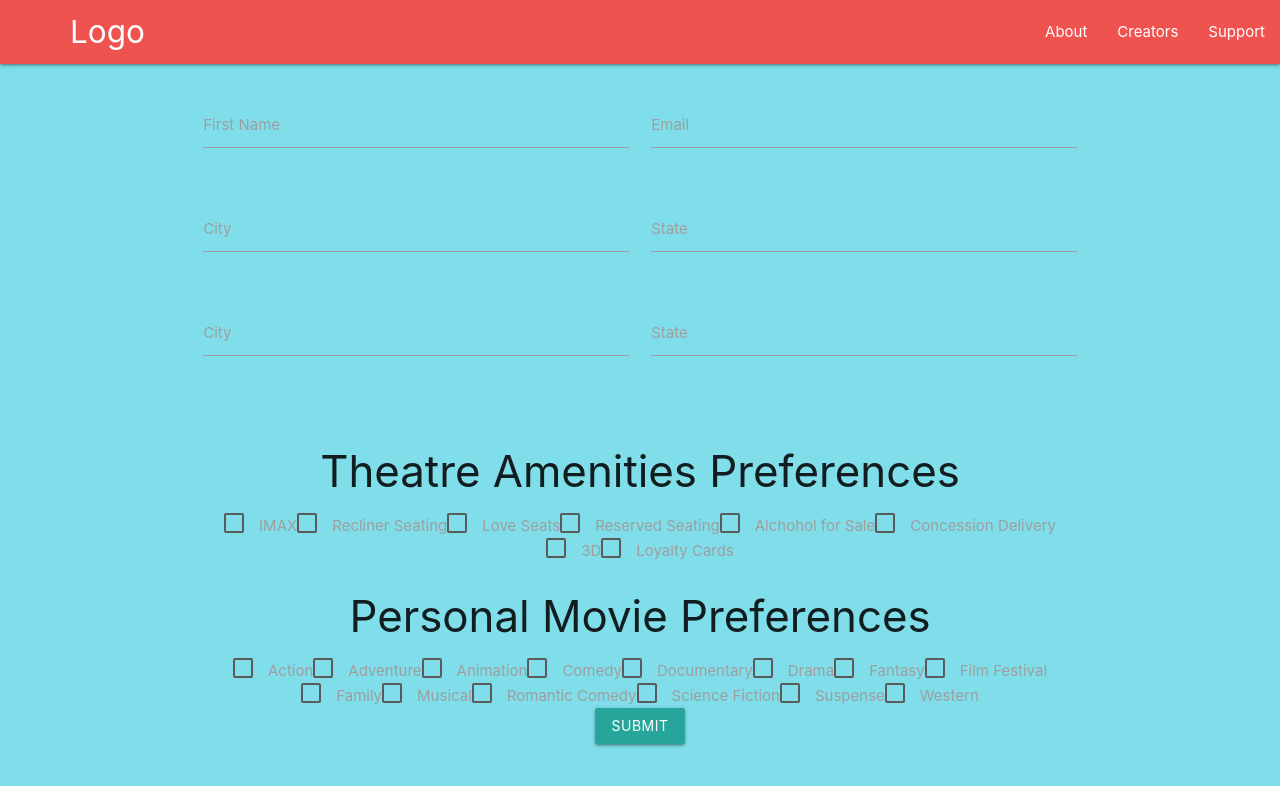
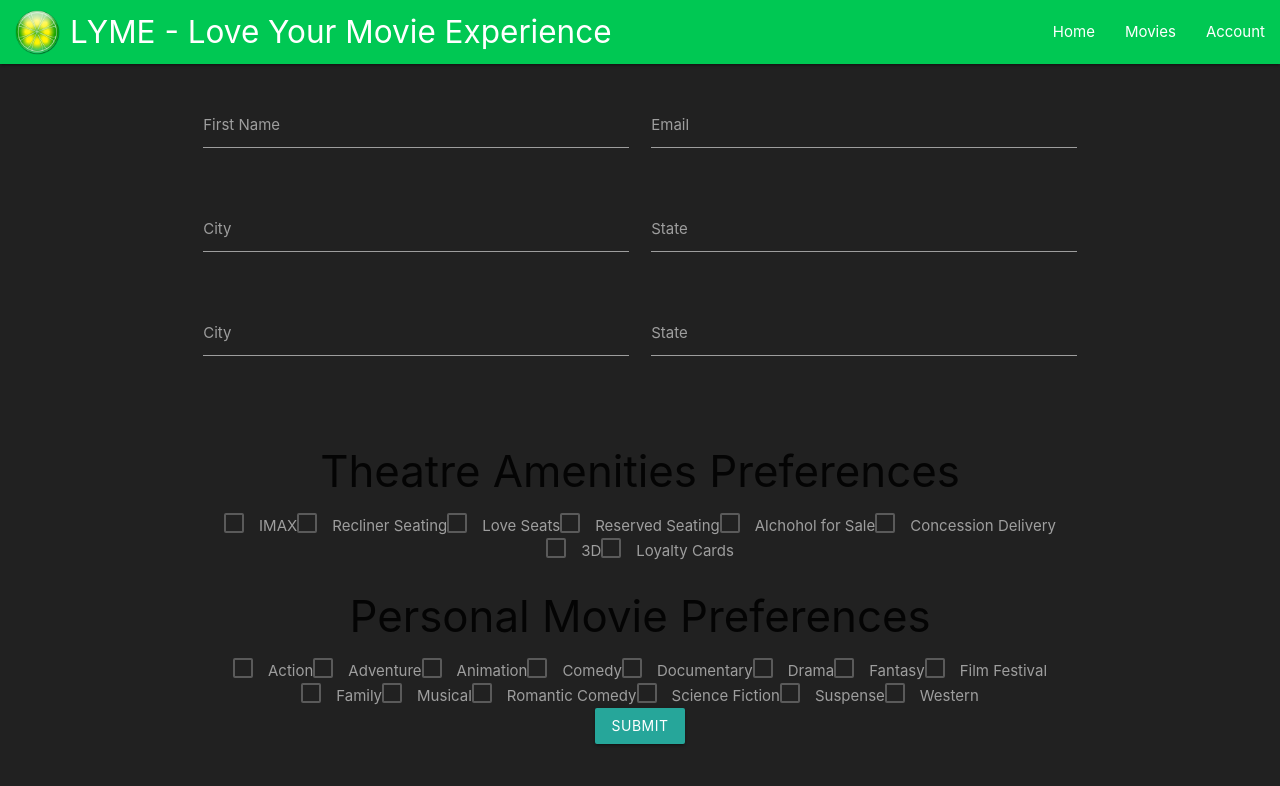
Before and after one commit to LYME-Love-Your-Movie-Experience/LYME, a plain HTML site: page usercreation.html in a window 1280 px wide. Drawn offline with nearby package versions, Linux system fonts and the light colour scheme; no server answers.

Commit message:
added navigation links to each HTML file

```diff
--- a/usercreation.html
+++ b/usercreation.html
@@ -18,19 +18,22 @@
 
   <!--Pull in the jQuery library-->
   <script src="https://ajax.googleapis.com/ajax/libs/jquery/3.3.1/jquery.min.js"></script>
+
+  <!-- Firebase JS linking -->
   <script src="https://www.gstatic.com/firebasejs/4.12.1/firebase.js"></script>
 
 
 </head>
 
-<body class="cyan lighten-3">
+<body class="grey darken-4">
   <nav>
-    <div class="nav-wrapper red lighten-1">
-      <a href="#" class="brand-logo">Logo</a>
+    <div class="nav-wrapper green accent-4">
+      <img class="lime-nav" src="assets/images/lime_front.png" width="45px" height="45px">
+      <a href="#" class="brand-logo">LYME - Love Your Movie Experience</a>
       <ul id="nav-mobile" class="right hide-on-med-and-down">
-        <li><a href="#">About</a></li>
-        <li><a href="#">Creators</a></li>
-        <li><a href="#">Support</a></li>
+        <li><a href="https://lyme-love-your-movie-experience.github.io/LYME/">Home</a></li>
+        <li><a href="file:///C:/Users/scott/Desktop/cbc/homework/LYME/movies.html">Movies</a></li>
+        <li><a href="file:///C:/Users/scott/Desktop/cbc/homework/LYME/account.html">Account</a></li>
       </ul>
     </div>
   </nav>
```
Also changed, not shown: account.html (+7 -4 lines), index.html (+6 -3 lines), movies.html (+14 -12 lines).
